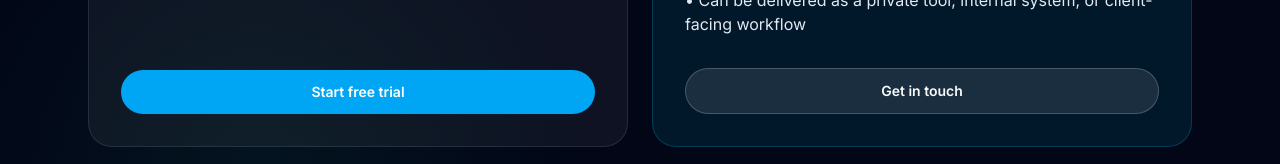
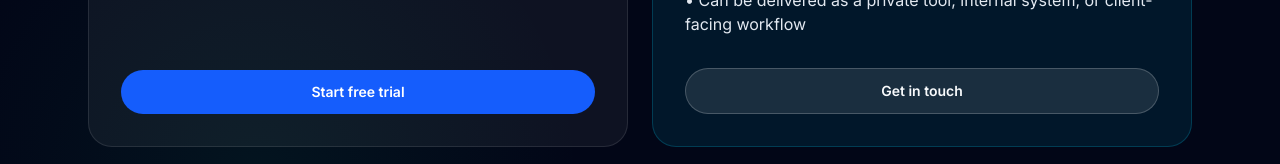
Before and after one commit to zhaokuan-ark/arkagentic-web, a Next.js app: page /pricing in a window 1280 px wide. Shown: the part 629-793 px from the top of the page. Built offline with nearby package versions, Linux system fonts and the light colour scheme; no server answers.

Commit message:
fix: pricing page button color consistency (sky-500 → blue-600)

```diff
--- a/src/app/pricing/page.tsx
+++ b/src/app/pricing/page.tsx
@@ -50,7 +50,7 @@ export default function PricingPage() {
       cardClassName: "border-white/10 bg-white/5",
       eyebrowClassName: "text-blue-200/80",
       cta: p.ctaTrial,
-      ctaClassName: "bg-sky-500 hover:bg-sky-400 text-white",
+      ctaClassName: "bg-blue-600 hover:bg-blue-500 text-white",
       hasCheckout: true,
     },
     {
```
